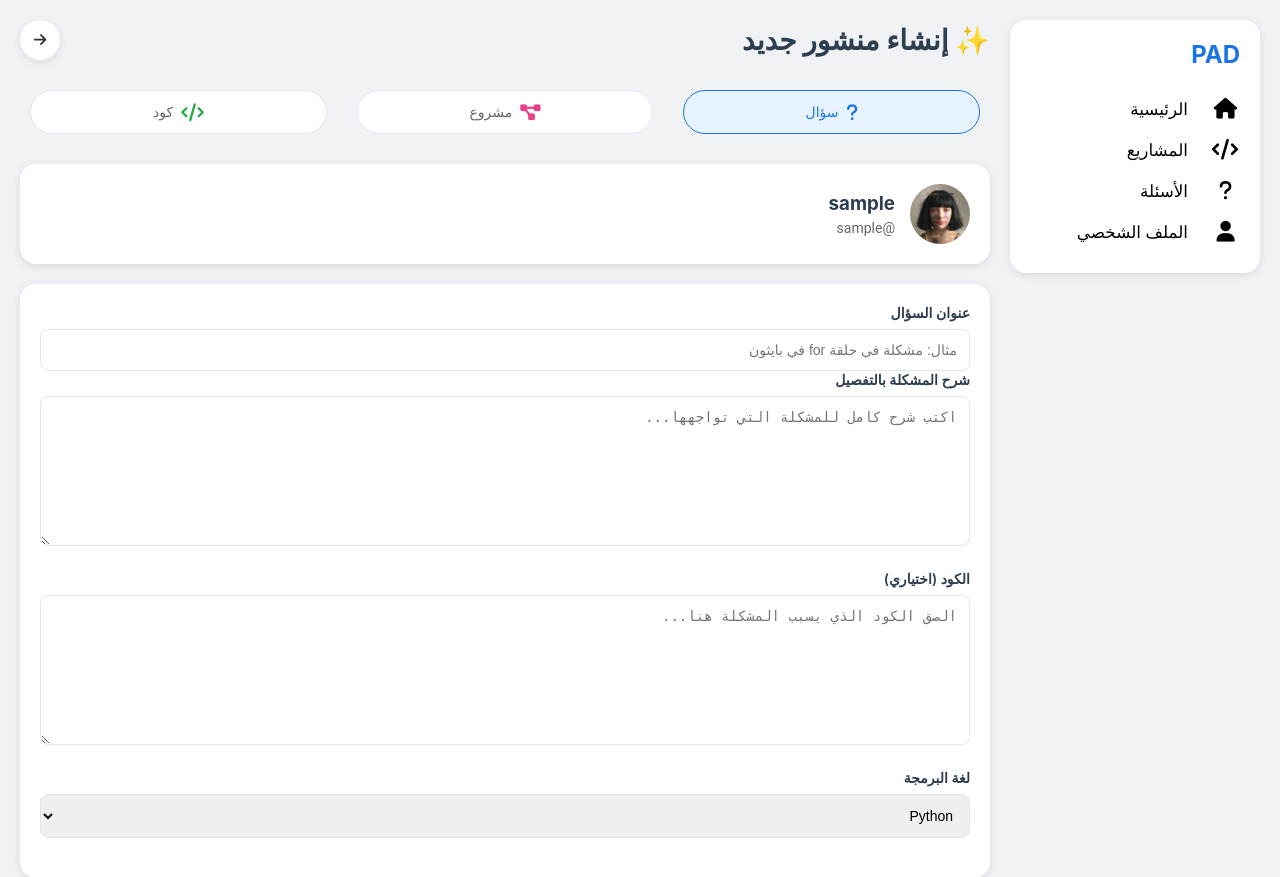
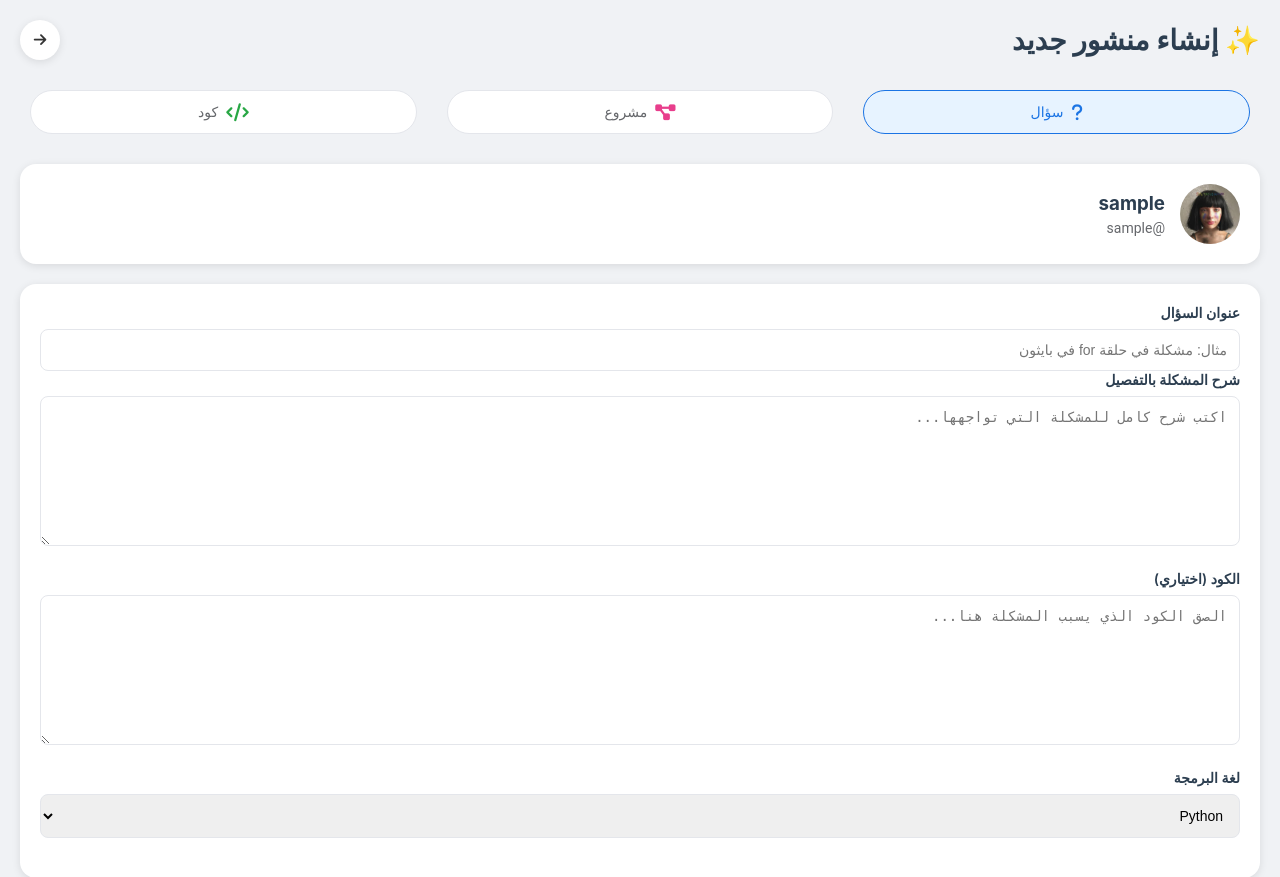
Before and after one commit to mahmoud843/final-project1, a Flask app: page /create-project in a window 1280 px wide. Shown: the top 877 px of the page. Run offline with Flask 3, Linux system fonts and the light colour scheme; the visitor is signed in with stand-in values (Sample User, id 1); some libraries are stand-ins or nearby versions.

Commit message:
Update create-project.html
Signed-off-by: mahmoud843 <138847197+mahmoud843@users.noreply.github.com>

```diff
--- a/front-end/public/templates/create-project.html
+++ b/front-end/public/templates/create-project.html
@@ -292,28 +292,7 @@
 </head>
 <body>
     <div class="container">
-        <!-- القائمة الجانبية -->
-        <div class="sidebar">
-            <h2 style="color: #1b74e4; margin-bottom: 20px;">PAD</h2>
 
-            <!-- تم تصحيح الروابط لـ home_page -->
-            <div class="sub-section">
-                <i class="fa-solid fa-house"></i>
-                <a href="{{ url_for('home_page') }}">الرئيسية</a>
-            </div>
-            <div class="sub-section">
-                <i class="fa-solid fa-code"></i>
-                <a href="{{ url_for('home_page') }}">المشاريع</a>
-            </div>
-            <div class="sub-section">
-                <i class="fa-solid fa-question"></i>
-                <a href="{{ url_for('home_page') }}">الأسئلة</a>
-            </div>
-            <div class="sub-section">
-                <i class="fa-solid fa-user"></i>
-                <a href="{{ url_for('profile') }}">الملف الشخصي</a>
-            </div>
-        </div>
         <!-- المحتوى الرئيسي -->
         <div class="main-content">
             <!-- الهيدر مع زر الرجوع (سهم) -->
@@ -506,42 +485,67 @@
             `;
             preview.srcdoc = fullCode;
         }
-        // نشر المنشور
-        function publishPost() {
-            // تحديد النوع النشط
-            const activeType = document.querySelector('.type-btn.active span').textContent;
+        // نشر المنشور (مربوط بـ Flask API)
+        async function publishPost() {
+            const activeBtn = document.querySelector('.type-btn.active');
+            if (!activeBtn) return;
+
+            const activeType = activeBtn.classList.contains('question') ? 'question' :
+                               activeBtn.classList.contains('project') ? 'project' : 'code';
 
             let postData = {};
 
-            if (activeType === 'سؤال') {
+            if (activeType === 'question') {
                 postData = {
                     type: 'question',
                     title: document.getElementById('questionTitle').value,
                     description: document.getElementById('questionDesc').value,
                     code: document.getElementById('questionCode').value,
-                    language: document.getElementById('questionLanguage').value,
-                    author: '{% if session.username %}{{ session.username }}{% else %}أحمد محمد{% endif %}',
-                    date: new Date().toISOString()
+                    language: document.getElementById('questionLanguage').value
                 };
-            } else if (activeType === 'مشروع' || activeType === 'كود') {
+            } else {
                 postData = {
-                    type: activeType === 'مشروع' ? 'project' : 'code',
+                    type: activeType,
+                    title: document.getElementById('questionTitle') ? document.getElementById('questionTitle').value : "New Project", // عشان لو مفيش title يبعت اسم افتراضي
+                    description: "Project/Code from Code Lab",
                     html: ace.edit("html-editor").getValue(),
                     css: ace.edit("css-editor").getValue(),
-                    js: ace.edit("js-editor").getValue(),
-                    author: '{% if session.username %}{{ session.username }}{% else %}أحمد محمد{% endif %}',
-                    date: new Date().toISOString()
+                    js: ace.edit("js-editor").getValue()
                 };
             }
 
-            console.log('نشر:', postData);
-            alert('✅ تم نشر المنشور بنجاح');
+            // تغيير نص الزرار عشان اليوزر يعرف إنه بيحمل
+            const publishBtn = document.querySelector('.btn-primary[onclick="publishPost()"]');
+            const originalBtnText = publishBtn.innerHTML;
+            publishBtn.innerHTML = '<i class="fa-solid fa-spinner fa-spin"></i> جاري النشر...';
+            publishBtn.disabled = true;
 
-            // تم التوجيه باستخدام url_for بشكل صحيح للمسار /home
-            setTimeout(() => {
-                window.location.href = "{{ url_for('home_page') }}";
-            }, 1500);
+            try {
+                // إرسال البيانات لسيرفر Flask
+                const response = await fetch("{{ url_for('publish_post') }}", {
+                    method: 'POST',
+                    headers: { 'Content-Type': 'application/json' },
+                    body: JSON.stringify(postData)
+                });
+
+                const result = await response.json();
+
+                if (result.status === 'success') {
+                    alert('✅ ' + result.message);
+                    window.location.href = "{{ url_for('home_page') }}"; // التوجيه للصفحة الرئيسية
+                } else {
+                    alert('❌ خطأ: ' + result.message);
+                    publishBtn.innerHTML = originalBtnText;
+                    publishBtn.disabled = false;
+                }
+            } catch (error) {
+                console.error('Error:', error);
+                alert('❌ حدث خطأ في الاتصال بالخادم.');
+                publishBtn.innerHTML = originalBtnText;
+                publishBtn.disabled = false;
+            }
         }
+
     </script>
 </body>
 </html>
```
